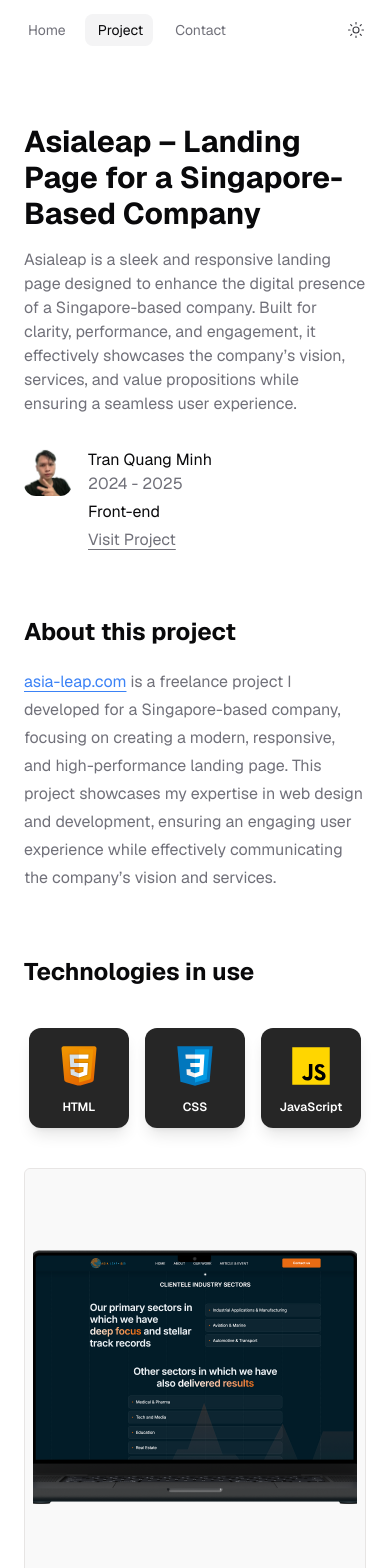
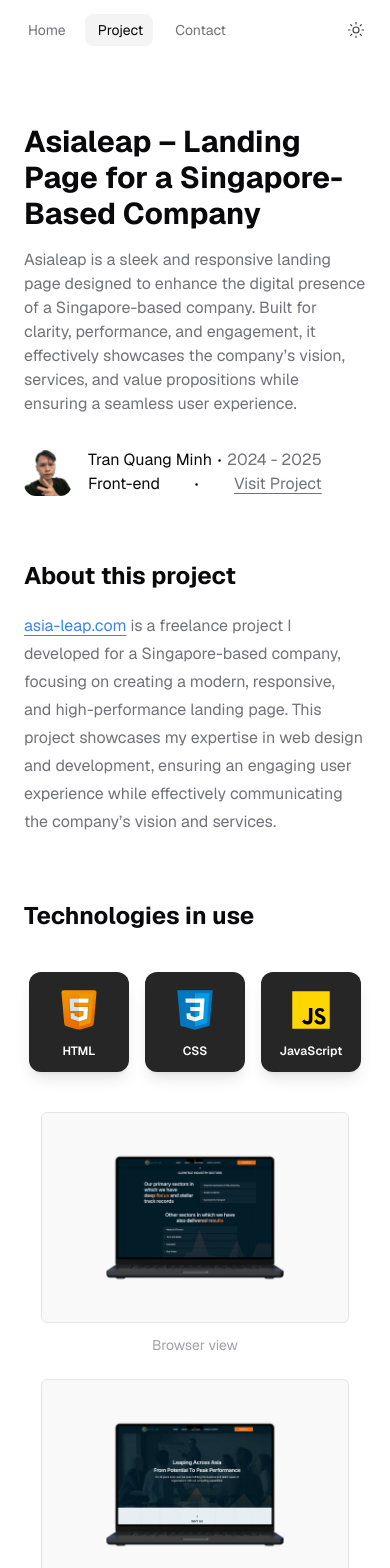
Before and after one commit to qminh011002/q-m.io.vn, a Next.js app: page /projects/asialeap in a window 390 px wide. Shown: the top 1568 px of the page. Built offline with nearby package versions, Linux system fonts and the light colour scheme.

Commit message:
Update responsive image component

```diff
--- a/src/app/(public)/projects/components/figure-component.tsx
+++ b/src/app/(public)/projects/components/figure-component.tsx
@@ -24,28 +24,28 @@ export default function FigureComponent({
 	};
 	return (
 		<figure onClick={onZoom} className="animate-raise cursor-zoom-in">
-			{/* Container chính */}
+			{/* Main container with original background and responsive sizing */}
 			<div
 				style={{ padding: `${padding * 4}px` }}
-				className="relative left-1/2 mt-10 h-fit max-w-[700px] -translate-x-1/2 transform rounded-md border border-stone-200 bg-[#f9f9f9] dark:border-zinc-800 dark:bg-[#191919] md:min-w-[800px] md:rounded-lg"
+				className="relative mx-auto mt-6 w-full max-w-[90%] rounded-md border border-stone-200 bg-[#f9f9f9] dark:border-zinc-800 dark:bg-[#191919] sm:max-w-[600px] md:max-w-[700px] lg:max-w-[800px]"
 			>
-				{/* Wrapper của hình ảnh để kiểm soát overflow */}
+				{/* Image wrapper to control overflow */}
 				<div className="relative overflow-hidden rounded-md">
 					<Image
 						height={height}
-						style={{ height: height, objectFit: objectFit }}
+						style={{ height: 'auto', objectFit: objectFit }}
 						width={500}
 						src={imageSrc}
 						alt={altText}
 						quality={100}
-						className="w-full shadow-none"
+						className="h-auto w-full object-contain shadow-none"
 					/>
 				</div>
 			</div>
 
-			{/* Caption nếu có */}
+			{/* Caption if available */}
 			{caption && (
-				<figcaption className="mx-auto mt-4 max-w-96 text-center text-sm text-zinc-400 dark:text-zinc-500">
+				<figcaption className="mx-auto mt-3 px-4 text-center text-sm text-zinc-400 dark:text-zinc-500">
 					{caption}
 				</figcaption>
 			)}
--- a/src/app/(public)/projects/components/header-project.tsx
+++ b/src/app/(public)/projects/components/header-project.tsx
@@ -29,17 +29,22 @@ export default function HeaderProject({
 					<Image
 						src={'/me.png'}
 						fill
-						className="absolute bg-transparent"
+						className="absolute bg-transparent object-cover"
 						alt="Tran Quang Minh"
 					/>
 				</div>
 				<div className="">
-					<h2 className="text-primary">Tran Quang Minh</h2>
-					<div className="flex flex-col items-start gap-1 sm:flex-row sm:items-center">
-						<p className="text-secondary">{time}</p>
+					<div className="flex items-center">
+						<h2 className="text-primary">Tran Quang Minh</h2>
+						<Dot size={15} className="block sm:hidden" />
+						<p className="block text-secondary sm:hidden">{time}</p>
+					</div>
+
+					<div className="flex items-center justify-between gap-1">
+						<p className="hidden text-secondary sm:block">{time}</p>
 						<Dot size={15} className="hidden sm:block" />
 						<p className="text-primary">{role}</p>
-						<Dot size={15} className="hidden sm:block" />
+						<Dot size={15} className="sm:block" />
 						<Link
 							target="_blank"
 							className="text-secondary underline underline-offset-4"
```
